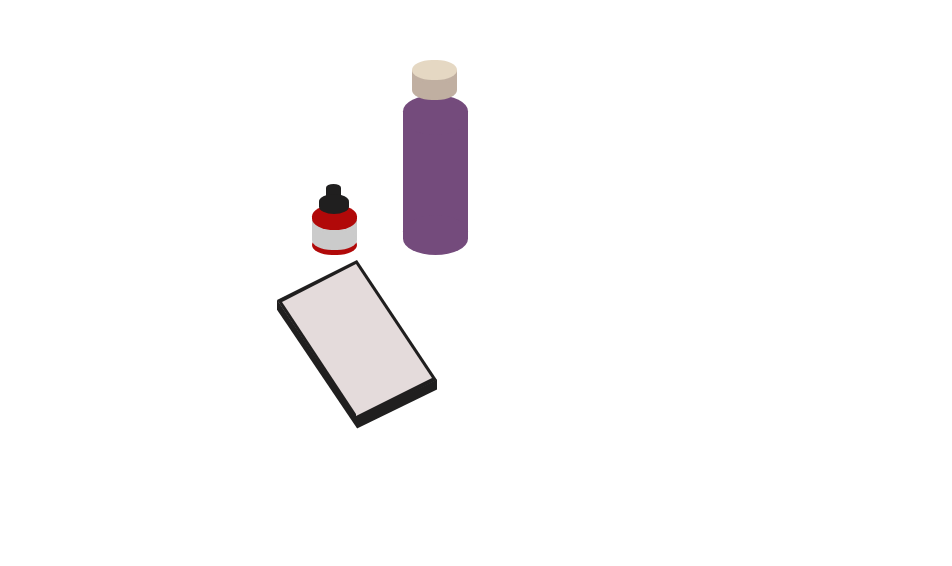
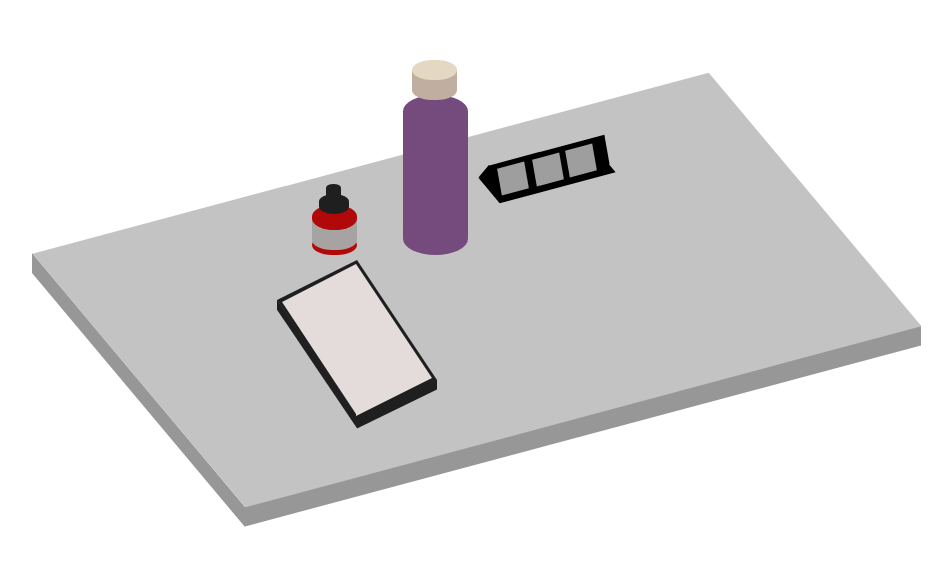
Before and after one commit to Evan-T-Wawa/Still-life, a plain HTML site: page index.html in a window 1280 px wide. Shown: the part 140-706 px from the top of the page, without its empty margins (223-1175 px from the left). Drawn offline with Linux system fonts and the light colour scheme.

Commit message:
stil life

```diff
--- a/index.html
+++ b/index.html
@@ -8,6 +8,10 @@
 	<title> Space-Holder </title>
 </head>
 <body>
+	<div id="table2"> </div>
+	<div id="table3" ></div>
+	<div id="table1"> </div>
+
 	<div id="phone-wall1"> </div>
 	<div id="phone-wall2"> </div>
 
@@ -35,5 +39,14 @@
 	<div id="bottle-lid3"> </div>
 	<div id="bottle-lid1"> </div>
 	<div id="bottle-lid2"> </div>
+
+
+	<div id="socket"> </div>
+	<div id="socket2"> </div>
+	<div id="socket3"> </div>
+
+	<div id="socket-1"> </div>
+	<div id="socket-2"> </div>
+	<div id="socket-3"> </div>
 </body>
 </html>
--- a/style.css
+++ b/style.css
@@ -1,3 +1,31 @@
+#table1 {
+    position: absolute;
+    top: 280px; left: 350px;
+    height: 300px;
+    width: 700px;
+    background: rgb(195, 195, 195);
+    transform: skew(25deg);
+    rotate: -15deg;
+  }
+
+  #table2 {
+    position: absolute;
+    top: 556px; left: 468px;
+    height: 20px;
+    width: 676px;
+    background: rgb(151, 151, 151);
+    transform: skewY(-15deg);
+  }
+
+  #table3 {
+    position: absolute;
+    top: 520px; left: 255px;
+    height: 20px;
+    width: 213px;
+    background: rgb(151, 151, 151);
+    transform: skewY(50deg);
+  }
+
 #phone-wall1 {
     position: absolute;
     top: 539px; left: 580px;
@@ -98,7 +126,7 @@
     top: 370px; left: 535px;
     width: 45px;
     height: 20px;
-    background: rgb(203, 203, 203);
+    background: rgb(167, 163, 163);
     border-radius: 100px / 50px;
   }
 
@@ -107,7 +135,7 @@
     top: 360px; left: 535px;
     width: 45px;
     height: 20px;
-    background: rgb(203, 203, 203);
+    background: rgb(167, 163, 163);
   }
 
 
@@ -162,3 +190,64 @@
     height: 120px;
     background: rgb(116, 75, 124);
   }
+
+  #socket{
+    position: absolute;
+    top: 300px; left: 710px;
+    height: 30px;
+    width: 120px;
+    background: rgb(0, 0, 0);
+    transform: skew(25deg);
+    rotate: -15deg;
+  }
+
+  #socket2{
+    position: absolute;
+    top:290px; left: 712px;
+    height: 30px;
+    width: 120px;
+    background: rgb(0, 0, 0);
+    transform: skew(-5deg);
+    rotate: -15deg;
+  }
+
+  #socket3{
+    position: absolute;
+    top: 308px; left: 705px;
+    width: 0;
+    height: 0;
+    border-top: 8px solid transparent;
+    border-left: 15px solid rgb(0, 0, 0);
+    border-bottom: 8px solid transparent;
+    rotate: 40deg;
+  }
+
+  #socket-1{
+    position: absolute;
+    top:305px; left: 722px;
+    height: 27px;
+    width: 28px;
+    background: rgb(158, 158, 158);
+    transform: skew(-5deg);
+    rotate: -15deg;
+  }
+
+  #socket-2{
+    position: absolute;
+    top:296px; left: 757px;
+    height: 27px;
+    width: 28px;
+    background: rgb(158, 158, 158);
+    transform: skew(-5deg);
+    rotate: -15deg;
+  }
+
+  #socket-3{
+    position: absolute;
+    top:287px; left: 790px;
+    height: 27px;
+    width: 28px;
+    background: rgb(158, 158, 158);
+    transform: skew(-5deg);
+    rotate: -15deg
+  }
```
